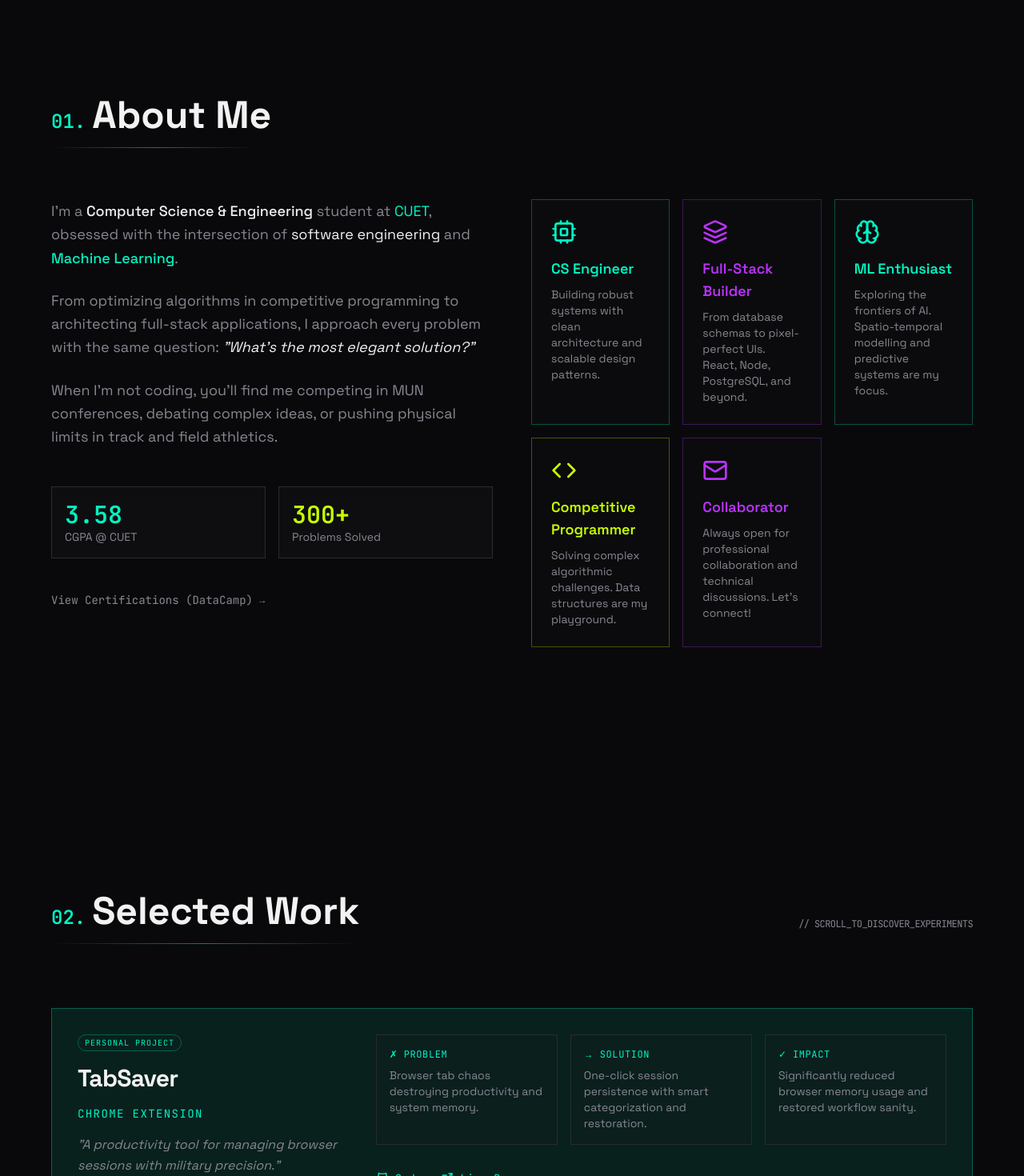
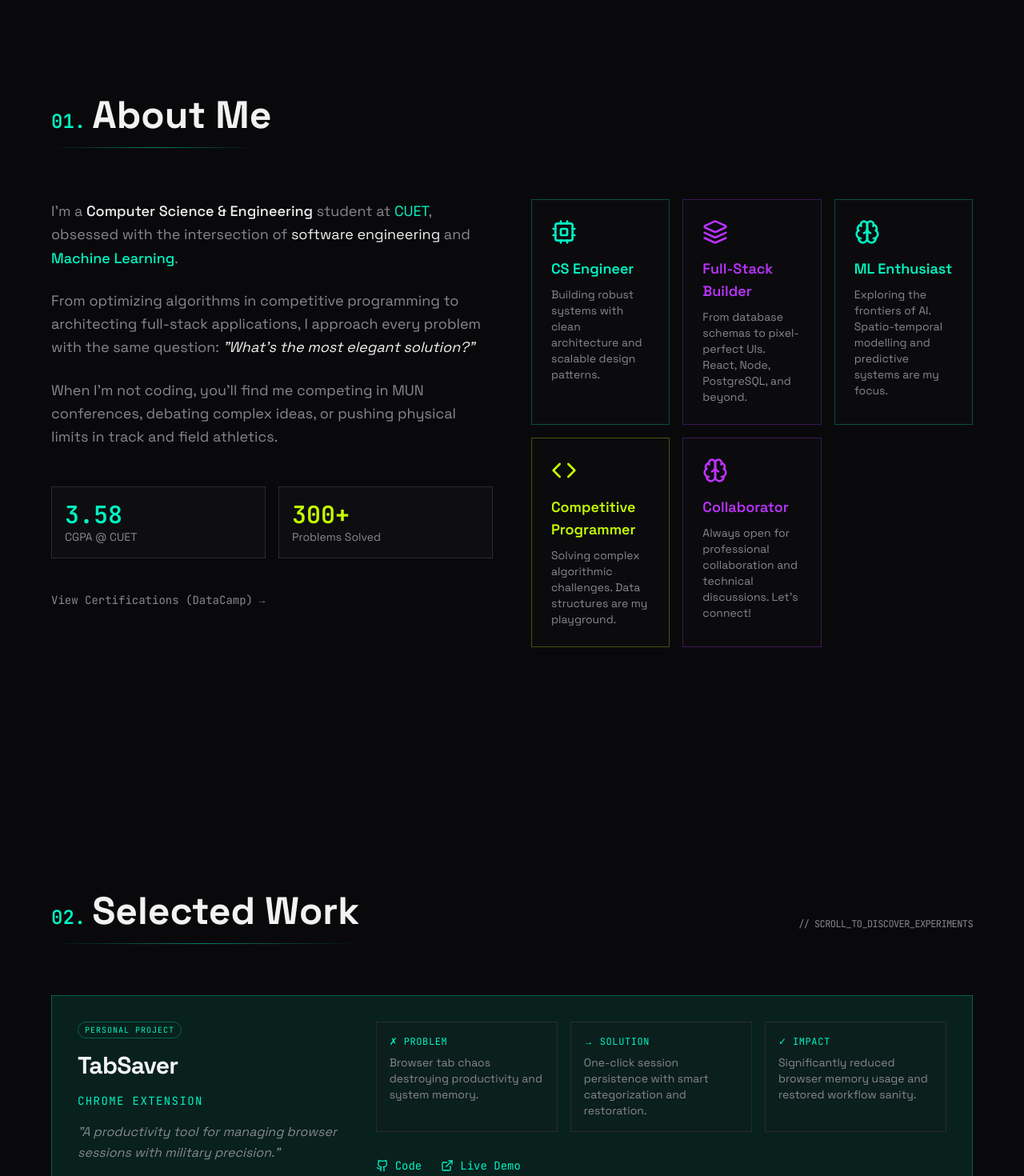
Before and after one commit to SamisDone/SS-Portfolio, a React (Vite) app: page / in a window 1280 px wide. Shown: the part 1140-2610 px from the top of the page at 80% size. Built offline with nearby package versions, Linux system fonts and the light colour scheme; the HTML template or start-up script is replaced by a standard one.

Commit message:
Refactor redundancies: centralize constants and shared SectionHeader component

```diff
--- a/src/components/sections/About.tsx
+++ b/src/components/sections/About.tsx
@@ -1,6 +1,8 @@
 import { motion, useInView, useScroll, useTransform } from 'framer-motion'
 import { useRef } from 'react'
-import { Code, Cpu, Layers, Zap, Brain, Mail } from 'lucide-react'
+import { Code, Cpu, Layers, Brain } from 'lucide-react'
+import { SectionHeader } from '../ui/SectionHeader'
+import { GMAIL_URL } from '@/lib/constants'
 
 const identityBlocks = [
   {
@@ -28,11 +30,11 @@ const identityBlocks = [
     accent: 'acid',
   },
   {
-    icon: Mail,
+    icon: Brain,
     title: 'Collaborator',
     description: "Always open for professional collaboration and technical discussions. Let's connect!",
     accent: 'violet',
-    href: 'https://mail.google.com/mail/?view=cm&fs=1&to=sarker.samonwita@gmail.com'
+    href: GMAIL_URL
   },
 ]
 
@@ -58,19 +60,11 @@ export function About() {
   return (
     <section id="about" className="py-32 px-6 relative overflow-hidden" ref={ref}>
       <motion.div style={{ y }} className="max-w-6xl mx-auto">
-        {/* Section Header */}
-        <motion.div
-          initial={{ opacity: 0, y: 30 }}
-          animate={isInView ? { opacity: 1, y: 0 } : {}}
-          transition={{ duration: 0.6 }}
-          className="mb-16"
-        >
-          <h2 className="text-3xl md:text-5xl font-bold mb-4">
-            <span className="text-primary font-mono text-xl md:text-2xl mr-2">01.</span>
-            About Me
-          </h2>
-          <div className="section-divider w-32 md:w-64" />
-        </motion.div>
+        <SectionHeader
+          number="01"
+          title="About Me"
+          isInView={isInView}
+        />
 
         <div className="grid lg:grid-cols-2 gap-12 items-start">
           {/* Bio Text */}
--- a/src/components/sections/Experience.tsx
+++ b/src/components/sections/Experience.tsx
@@ -1,6 +1,7 @@
 import { motion, useInView, useScroll, useTransform } from 'framer-motion'
 import { useRef } from 'react'
 import { GraduationCap, Trophy, Users, Mic2, Target } from 'lucide-react'
+import { SectionHeader } from '../ui/SectionHeader'
 
 const education = [
   {
@@ -96,19 +97,11 @@ export function Experience() {
   return (
     <section id="experience" className="py-32 px-6 relative overflow-hidden" ref={ref}>
       <motion.div style={{ y }} className="max-w-6xl mx-auto">
-        {/* Section Header */}
-        <motion.div
-          initial={{ opacity: 0, y: 30 }}
-          animate={isInView ? { opacity: 1, y: 0 } : {}}
-          transition={{ duration: 0.6 }}
-          className="mb-16"
-        >
-          <h2 className="text-3xl md:text-5xl font-bold mb-4">
-            <span className="text-primary font-mono text-xl md:text-2xl mr-2">04.</span>
-            Journey & Growth
-          </h2>
-          <div className="section-divider w-32 md:w-64" />
-        </motion.div>
+        <SectionHeader
+          number="04"
+          title="Journey & Growth"
+          isInView={isInView}
+        />
 
         <div className="grid lg:grid-cols-2 gap-16">
           {/* Education Timeline */}
--- a/src/components/sections/Footer.tsx
+++ b/src/components/sections/Footer.tsx
@@ -1,4 +1,5 @@
 import { motion } from 'framer-motion'
+import { PERSONAL_INFO } from '@/lib/constants'
 
 export function Footer() {
   return (
@@ -11,7 +12,7 @@ export function Footer() {
             transition={{ delay: 0.2 }}
             className="font-mono text-sm text-muted-foreground"
           >
-            Designed & Built by <span className="text-primary">Samonwita Sarker</span>
+            Designed & Built by <span className="text-primary">{PERSONAL_INFO.name}</span>
           </motion.p>
 
           <motion.div
--- a/src/components/sections/Hero.tsx
+++ b/src/components/sections/Hero.tsx
@@ -1,13 +1,6 @@
 import { motion } from 'framer-motion'
-import { ArrowDown, Github, Linkedin, Terminal, Database, Mail } from 'lucide-react'
-
-const socialLinks = [
-  { icon: Mail, href: 'https://mail.google.com/mail/?view=cm&fs=1&to=sarker.samonwita@gmail.com', label: 'Email' },
-  { icon: Github, href: 'https://github.com/SamisDone', label: 'GitHub' },
-  { icon: Linkedin, href: 'https://www.linkedin.com/in/samonwita-sarker-a87737262/', label: 'LinkedIn' },
-  { icon: Terminal, href: 'https://codeforces.com/profile/jinxed_sam', label: 'Codeforces' },
-  { icon: Database, href: 'https://www.kaggle.com/samonwitasarker', label: 'Kaggle' },
-]
+import { ArrowDown } from 'lucide-react'
+import { SOCIAL_LINKS, PERSONAL_INFO } from '@/lib/constants'
 
 export function Hero() {
   return (
@@ -83,7 +76,7 @@ export function Hero() {
           transition={{ duration: 0.6, delay: 0.6 }}
           className="flex items-center justify-center gap-6 mb-16"
         >
-          {socialLinks.map((link, index) => (
+          {SOCIAL_LINKS.map((link, index) => (
             <motion.a
               key={link.label}
               href={link.href}
@@ -139,7 +132,7 @@ export function Hero() {
         className="absolute bottom-10 left-10 hidden md:block"
       >
         <div className="font-mono text-xs text-muted-foreground">
-          <span className="text-primary">location:</span> Chattogram, BD
+          <span className="text-primary">location:</span> {PERSONAL_INFO.location}
         </div>
       </motion.div>
 
--- a/src/components/sections/Projects.tsx
+++ b/src/components/sections/Projects.tsx
@@ -3,6 +3,8 @@ import { useRef } from 'react'
 import { Github } from 'lucide-react'
 import { ProjectCard } from '@/components/projects/ProjectCard'
 import { Project } from '@/types/project'
+import { SectionHeader } from '../ui/SectionHeader'
+import { PERSONAL_INFO } from '@/lib/constants'
 
 const projects: Project[] = [
   {
@@ -126,24 +128,13 @@ export function Projects() {
   return (
     <section id="projects" className="py-32 px-6 relative" ref={ref}>
       <motion.div style={{ y }} className="max-w-6xl mx-auto">
-        {/* Section Header */}
-        <motion.div
-          initial={{ opacity: 0, y: 30 }}
-          animate={isInView ? { opacity: 1, y: 0 } : {}}
-          transition={{ duration: 0.6 }}
-          className="mb-20"
-        >
-          <div className="flex items-end justify-between mb-4">
-            <h2 className="text-3xl md:text-5xl font-bold">
-              <span className="text-primary font-mono text-xl md:text-2xl mr-2">02.</span>
-              Selected Work
-            </h2>
-            <div className="hidden md:block font-mono text-xs text-muted-foreground tracking-tighter uppercase">
-              // SCROLL_TO_DISCOVER_EXPERIMENTS
-            </div>
-          </div>
-          <div className="section-divider w-48 md:w-96" />
-        </motion.div>
+        <SectionHeader
+          number="02"
+          title="Selected Work"
+          subtitle="SCROLL_TO_DISCOVER_EXPERIMENTS"
+          dividerWidth="w-48 md:w-96"
+          isInView={isInView}
+        />
 
         {/* Projects Grid */}
         <div className="space-y-32">
@@ -160,7 +151,7 @@ export function Projects() {
           className="mt-12 text-center"
         >
           <a
-            href="https://github.com/SamisDone"
+            href={PERSONAL_INFO.github}
             target="_blank"
             rel="noopener noreferrer"
             className="inline-flex items-center gap-2 text-muted-foreground hover:text-primary transition-colors font-mono text-sm"
--- /dev/null
+++ b/src/components/ui/SectionHeader.tsx
@@ -0,0 +1,42 @@
+import { motion } from 'framer-motion'
+import { cn } from '@/lib/utils'
+
+interface SectionHeaderProps {
+  number: string
+  title: string
+  className?: string
+  dividerWidth?: string
+  isInView?: boolean
+  subtitle?: string
+}
+
+export function SectionHeader({
+  number,
+  title,
+  className,
+  dividerWidth = 'w-32 md:w-64',
+  isInView = true,
+  subtitle
+}: SectionHeaderProps) {
+  return (
+    <motion.div
+      initial={{ opacity: 0, y: 30 }}
+      animate={isInView ? { opacity: 1, y: 0 } : {}}
+      transition={{ duration: 0.6 }}
+      className={cn("mb-16", className)}
+    >
+      <div className="flex items-end justify-between mb-4">
+        <h2 className="text-3xl md:text-5xl font-bold">
+          <span className="text-primary font-mono text-xl md:text-2xl mr-2">{number}.</span>
+          {title}
+        </h2>
+        {subtitle && (
+          <div className="hidden md:block font-mono text-xs text-muted-foreground tracking-tighter uppercase">
+            // {subtitle}
+          </div>
+        )}
+      </div>
+      <div className={cn("section-divider", dividerWidth)} />
+    </motion.div>
+  )
+}
--- /dev/null
+++ b/src/lib/constants.ts
@@ -0,0 +1,46 @@
+import { Github, Linkedin, Terminal, Database, Mail } from 'lucide-react'
+
+export const PERSONAL_INFO = {
+  name: 'Samonwita Sarker',
+  email: 'sarker.samonwita@gmail.com',
+  github: 'https://github.com/SamisDone',
+  linkedin: 'https://www.linkedin.com/in/samonwita-sarker-a87737262/',
+  codeforces: 'https://codeforces.com/profile/jinxed_sam',
+  kaggle: 'https://www.kaggle.com/samonwitasarker',
+  location: 'Chattogram, BD',
+}
+
+export const GMAIL_URL = `https://mail.google.com/mail/?view=cm&fs=1&to=${PERSONAL_INFO.email}`
+
+export const SOCIAL_LINKS = [
+  {
+    icon: Mail,
+    href: GMAIL_URL,
+    label: 'Email',
+    username: 'sarker.samonwita'
+  },
+  {
+    icon: Github,
+    href: PERSONAL_INFO.github,
+    label: 'GitHub',
+    username: '@SamisDone'
+  },
+  {
+    icon: Linkedin,
+    href: PERSONAL_INFO.linkedin,
+    label: 'LinkedIn',
+    username: 'samonwita-sarker'
+  },
+  {
+    icon: Terminal,
+    href: PERSONAL_INFO.codeforces,
+    label: 'Codeforces',
+    username: 'jinxed_sam'
+  },
+  {
+    icon: Database,
+    href: PERSONAL_INFO.kaggle,
+    label: 'Kaggle',
+    username: 'samonwitasarker'
+  },
+]
```
Also changed, not shown: src/components/sections/Contact.tsx (+19 -25 lines).
